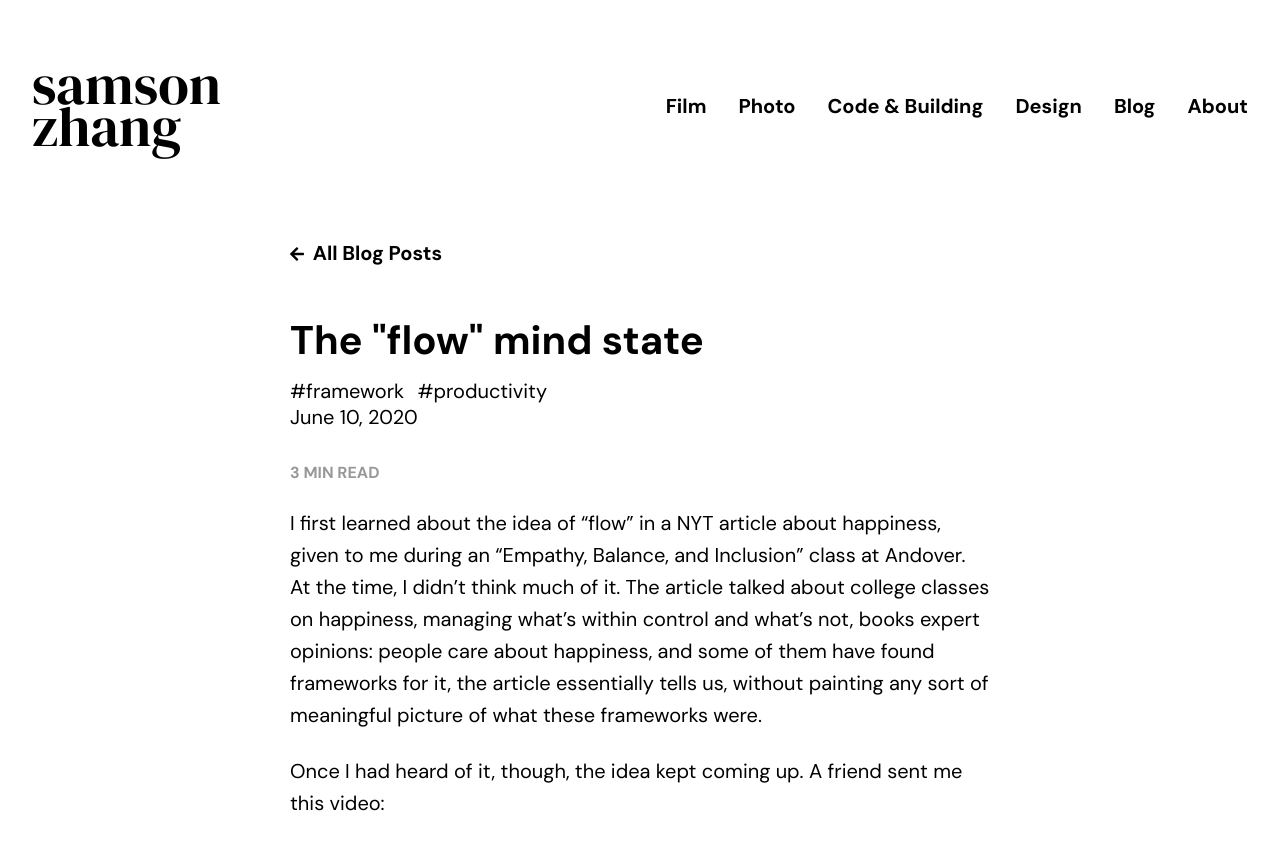
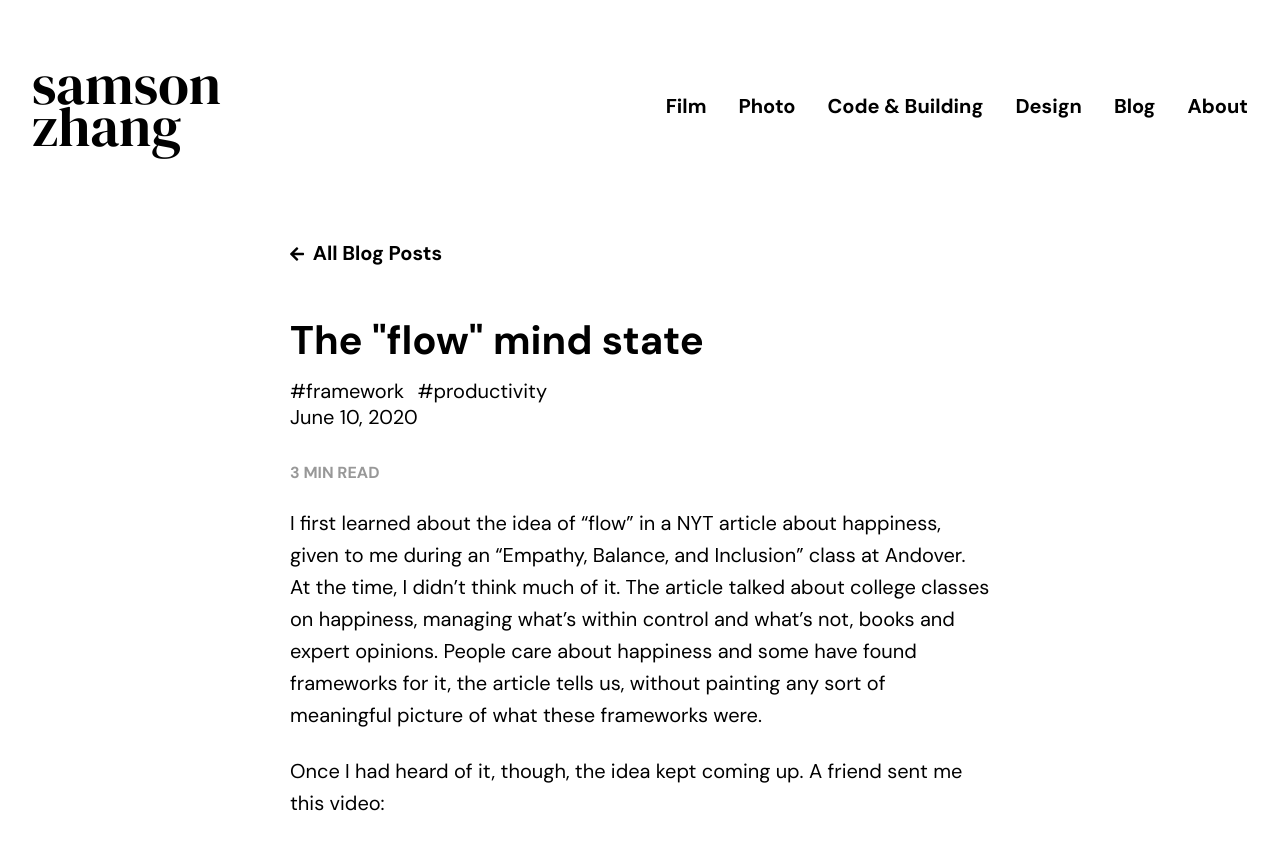
Before and after one commit to wwsalmon/portfolio, a Jekyll site: the page built from _posts/2020-06-10-the-flow-mind-state.md, in a window 1280 px wide and 900 px high, cut to the strip 0-847 px from the top of the window. Built offline with Jekyll 4.4.1, drawn with Linux system fonts in a browser that asks for light colours; some web fonts are replaced.

Commit message:
small rephrasing in flow article

```diff
--- a/_posts/2020-06-10-the-flow-mind-state.md
+++ b/_posts/2020-06-10-the-flow-mind-state.md
@@ -6,7 +6,7 @@ date: '2020-06-10 15:40:56'
 forceimage: true
 ---
 
-I first learned about the idea of "flow" in a NYT article about happiness, given to me during an "Empathy, Balance, and Inclusion" class at Andover. At the time, I didn't think much of it. The article talked about college classes on happiness, managing what's within control and what's not, books expert opinions: people care about happiness, and some of them have found frameworks for it, the article essentially tells us, without painting any sort of meaningful picture of what these frameworks were.
+I first learned about the idea of "flow" in a NYT article about happiness, given to me during an "Empathy, Balance, and Inclusion" class at Andover. At the time, I didn't think much of it. The article talked about college classes on happiness, managing what's within control and what's not, books and expert opinions. People care about happiness and some have found frameworks for it, the article tells us, without painting any sort of meaningful picture of what these frameworks were.
 
 Once I had heard of it, though, the idea kept coming up. A friend sent me this video:
 
```
